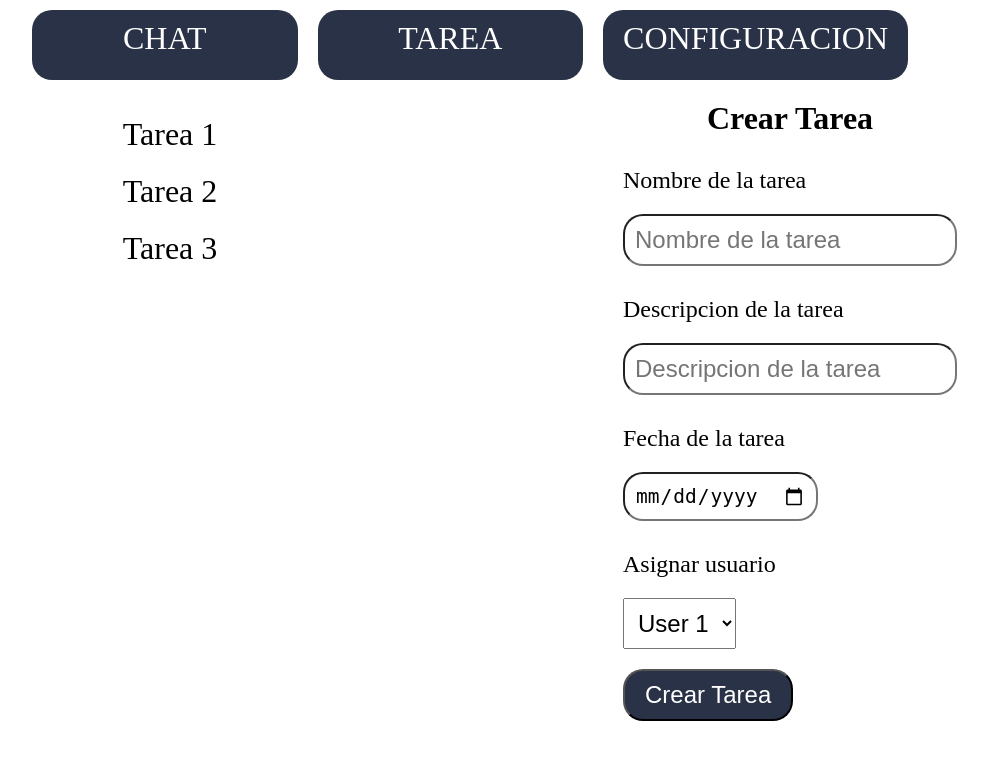
After one commit to jmorales01/hackaton-devs-404, a PHP site: template src/views/tarea/index.php in a window 1280 px wide. The commit adds this page. Shown: the top 760 px of the page, without its empty margins (170-1158 px from the left). Run offline with PHP 8.4, Linux system fonts and the light colour scheme; the template is opened without the code that fills it, so the values that code supplies are empty.

Commit message:
mi primer commit

```diff
--- a/src/index.php
+++ b/src/index.php
@@ -11,6 +11,7 @@ require __DIR__ . '/core/Mysql.php';
 // Import controllers
 require __DIR__ . '/controllers/HomeController.php';
 require __DIR__ . '/controllers/ChatController.php';
+require __DIR__ . '/controllers/TareaController.php';
 
 
 $app = AppFactory::create();
@@ -29,5 +30,10 @@ $app->get('/chat', function (Request $request, Response $response, $args) use ($
     return $response;
 });
 
+$app->get('/tarea', function (Request $request, Response $response, $args) use ($mysql) {
+    $controller = new \controllers\TareaController($mysql);
+    $controller->index($request, $args);
+    return $response;
+});
 
 $app->run();
--- /dev/null
+++ b/src/views/tarea/index.php
@@ -0,0 +1,66 @@
+<?php
+
+session_start();
+
+?>
+<!DOCTYPE html>
+<html lang="en">
+<head>
+    <meta charset="UTF-8">
+    <meta name="viewport" content="width=device-width, initial-scale=1.0">
+    <title>Tareas</title>
+    <link rel="stylesheet" href="/../views/tarea/style/index.css">
+</head>
+<body>
+    <header>
+        <div class="header">
+            <a class="link-header" href="">CHAT</a>
+            <a class="link-header" href="">TAREA</a>
+            <a class="link-header" href="">CONFIGURACION</a>
+        </div>
+    </header>
+    <main>
+        <div class="task">
+            <ul class="targets">
+                <li>
+                    <a href="">Tarea 1</a>
+                </li>
+                <li>
+                    <a href="">Tarea 2</a>
+                </li>
+                <li>
+                    <a href="">Tarea 3</a>
+                </li>
+            </ul>
+        </div>
+        <div class="create-task">
+            <div class="form-task">
+                <h1>Crear Tarea</h1>
+                <form action="">
+                    <div class="option-form">
+                        <label for="name-task">Nombre de la tarea</label>
+                        <input type="text" name="name" placeholder="Nombre de la tarea">
+                    </div>
+                    <div class="option-form">
+                        <label for="description-task">Descripcion de la tarea</label>
+                        <input type="text" name="description" placeholder="Descripcion de la tarea">
+                    </div>
+                    <div class="option-form">
+                        <label for="date-task">Fecha de la tarea</label>
+                        <input type="date" name="date" placeholder="Fecha de la tarea">
+                    </div>
+                    <div class="option-form">
+                        <label for="asigned-user">Asignar usuario</label>
+                        <select name="asigned-user">
+                            <option value="user1">User 1</option>
+                            <option value="user2">User 2</option>
+                            <option value="user3">User 3</option>
+                        </select>
+                    </div>
+                    <button type="submit"> Crear Tarea</button>
+                </form>
+            </div>
+        </div>
+    </main>
+</body>
+</html>
--- /dev/null
+++ b/src/views/tarea/style/index.css
@@ -0,0 +1,106 @@
+body{
+    margin: 0;
+    padding: 0;
+}
+header {
+    width: 100vw;
+    display: flex;
+    flex-direction: row;
+    justify-content: center;
+}
+.header {
+    width: 70vw;
+    display: flex;
+    flex-direction: row;
+    justify-content: space-around;
+}
+
+.link-header {
+    width: 300px;
+    height:50px;
+    text-decoration: none;
+    color: black;
+    font-size: 2em;
+    border-radius: 20px;
+    background: rgb(42, 50, 71);
+    color: rgb(255, 255, 255);
+    padding: 10px 20px;
+    margin: 10px;
+    text-align:center;
+}
+
+main{
+    display: flex;
+    flex-direction: row;
+    width: 100vw;
+}
+.task{
+    width:500vw;
+}
+.targets{
+    display: flex;
+    flex-direction: column;
+    justify-content: center;
+    align-items: center;
+}
+.targets li{
+    list-style: none;
+    margin: 10px;
+}
+.targets li a{
+    text-decoration: none;
+    font-size: 2em;
+    color: black;
+    padding: 10px 20px;
+    margin: 10px;
+    text-align:center;
+}
+.create-task{
+    width:500vw;
+}
+.form-task{
+    display: flex;
+    flex-direction: column;
+    justify-content: center;
+    align-items: center;
+}
+.form-task h1{
+    font-size: 2em;
+    margin: 10px;
+}
+.form-task form{
+    display: flex;
+    flex-direction: column;
+    justify-content: center;
+    align-items: flex-start;
+}
+.form-task form .option-form{
+    display: flex;
+    flex-direction: column;
+    justify-content: center;
+    align-items: flex-start;
+    margin-top:10px;
+}
+.form-task form .option-form label{
+    font-size: 1.5em;
+    margin: 10px;
+}
+.form-task form .option-form input{
+    border-radius: 20px;
+    font-size: 1.5em;
+    padding: 10px;
+    margin: 10px;
+}
+.form-task form .option-form select{
+    font-size: 1.5em;
+    padding: 10px;
+    margin: 10px;
+}
+.form-task form button{
+    border-radius: 20px;
+    font-size: 1.5em;
+    padding: 10px 20px;
+    margin: 10px;
+    background: rgb(42, 50, 71);
+    color: rgb(255, 255, 255);
+}
```
Also changed, not shown: src/controllers/TareaController.php (added, +18 -0 lines).
